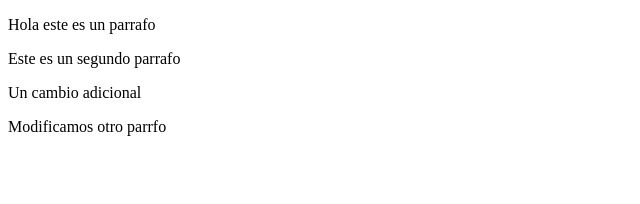
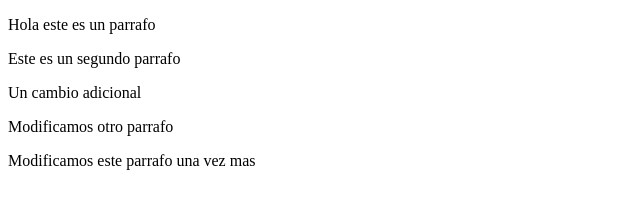
Before and after one commit to HenryTene/proyectodemoCursoPrework, a plain HTML site: page index.html in a window 1280 px wide. Shown: the whole page, without its empty margins (0-640 px from the left). Drawn offline with Linux system fonts and the light colour scheme.

Commit message:
cambios agregamos uno mas

```diff
--- a/index.html
+++ b/index.html
@@ -8,7 +8,8 @@
     <p>Hola este es un parrafo</p>
     <p>Este es un segundo parrafo<p>
     <p>Un cambio adicional<p>
-    <p>Modificamos otro parrfo<p>
+    <p>Modificamos otro parrafo<p>
+        <p>Modificamos este  parrafo una vez mas <p>
 
 </head>
 <body>
```
